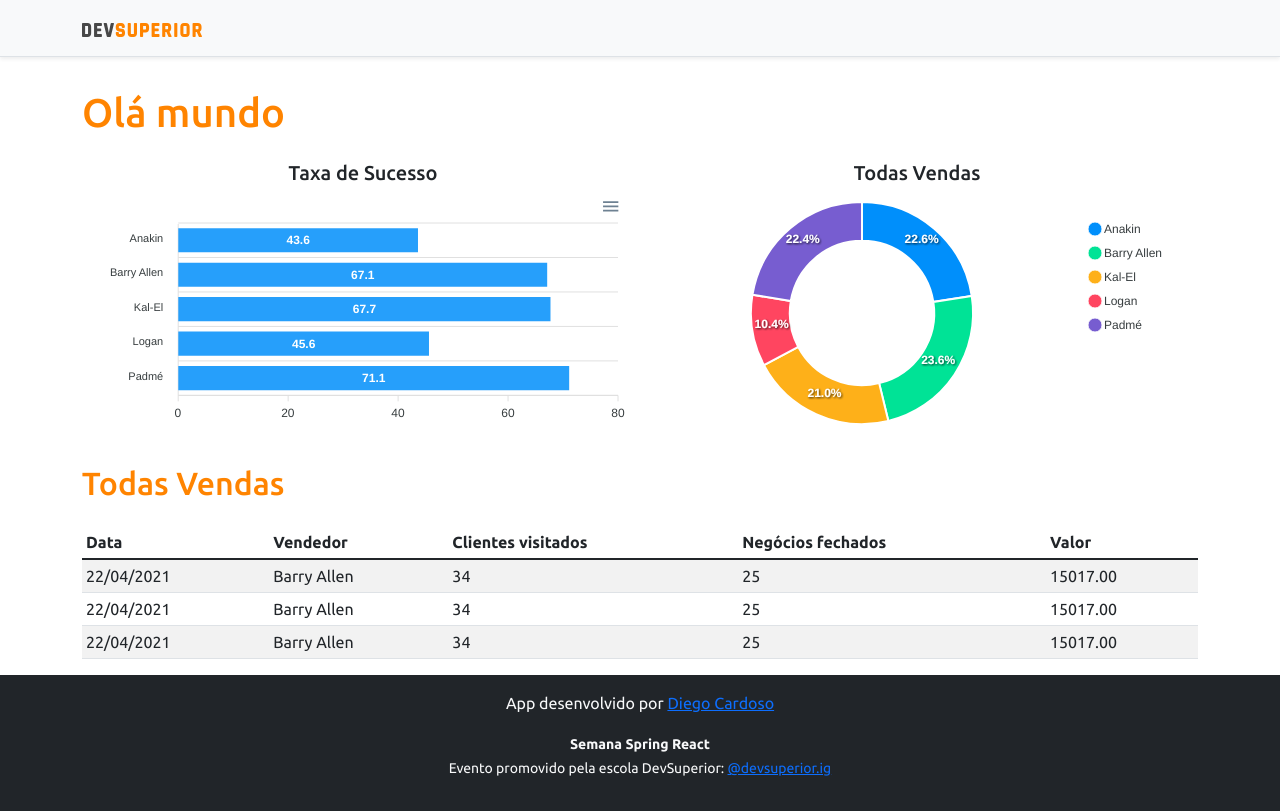
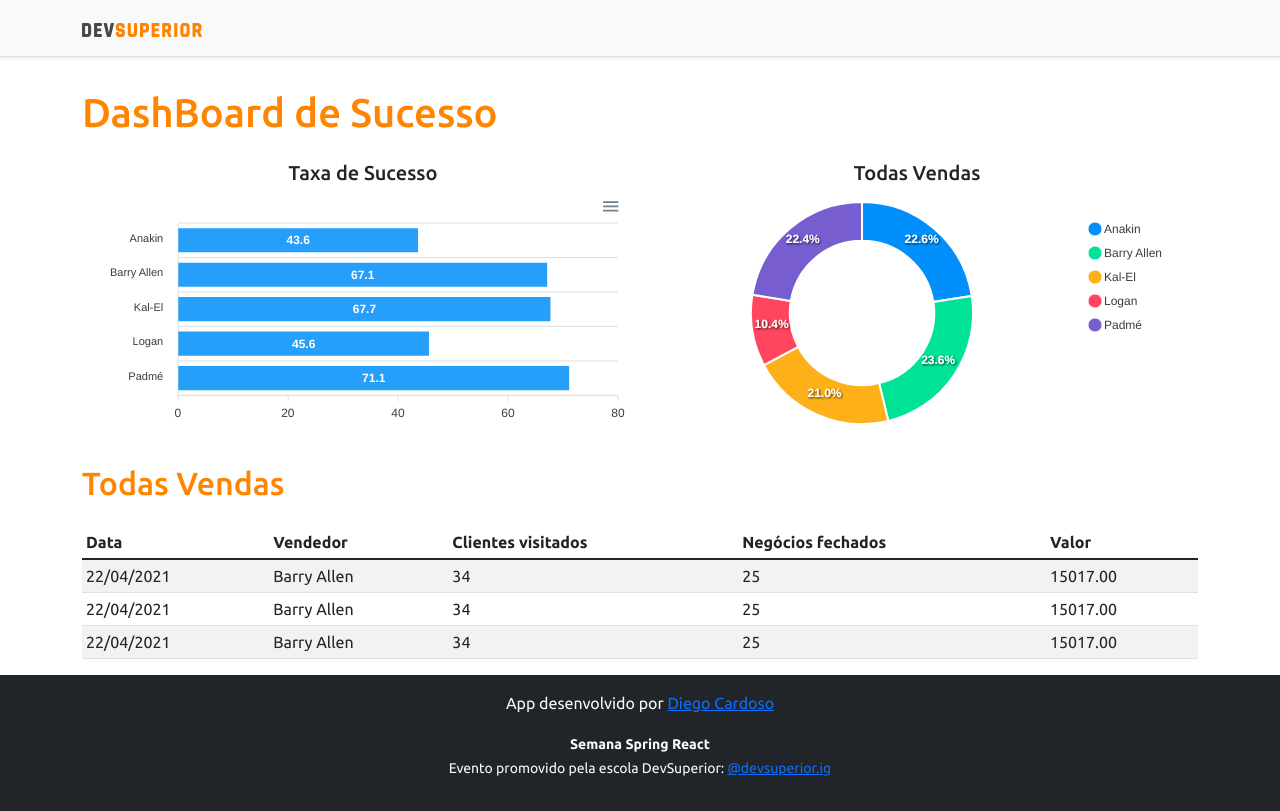
Before and after one commit to DiegoCardosoDev/ptroject-sds4, a React (Create React App) app in the folder frontend/: page / in a window 1280 px wide. Built offline with nearby package versions, Linux system fonts and the light colour scheme.

Commit message:
bootstrap

```diff
--- a/frontend/package.json
+++ b/frontend/package.json
@@ -13,7 +13,7 @@
     "@types/react": "^17.0.0",
     "@types/react-dom": "^17.0.0",
     "apexcharts": "^3.28.1",
-    "bootstrap": "^5.1.0",
+    "bootstrap": "^5.1.1",
     "react": "^17.0.2",
     "react-apexcharts": "^1.3.9",
     "react-dom": "^17.0.2",
--- a/frontend/src/App.tsx
+++ b/frontend/src/App.tsx
@@ -11,7 +11,7 @@ function App() {
     <NavBar/>
 
     <div className="container">
-      <h1 className="text-primary py-3">Olá mundo</h1>
+      <h1 className="text-primary py-3">DashBoard de Sucesso</h1>
 
 
       <div className="row px-3">
```
Also changed, not shown: 1 other file (tests, documents, lock files or other folders).
